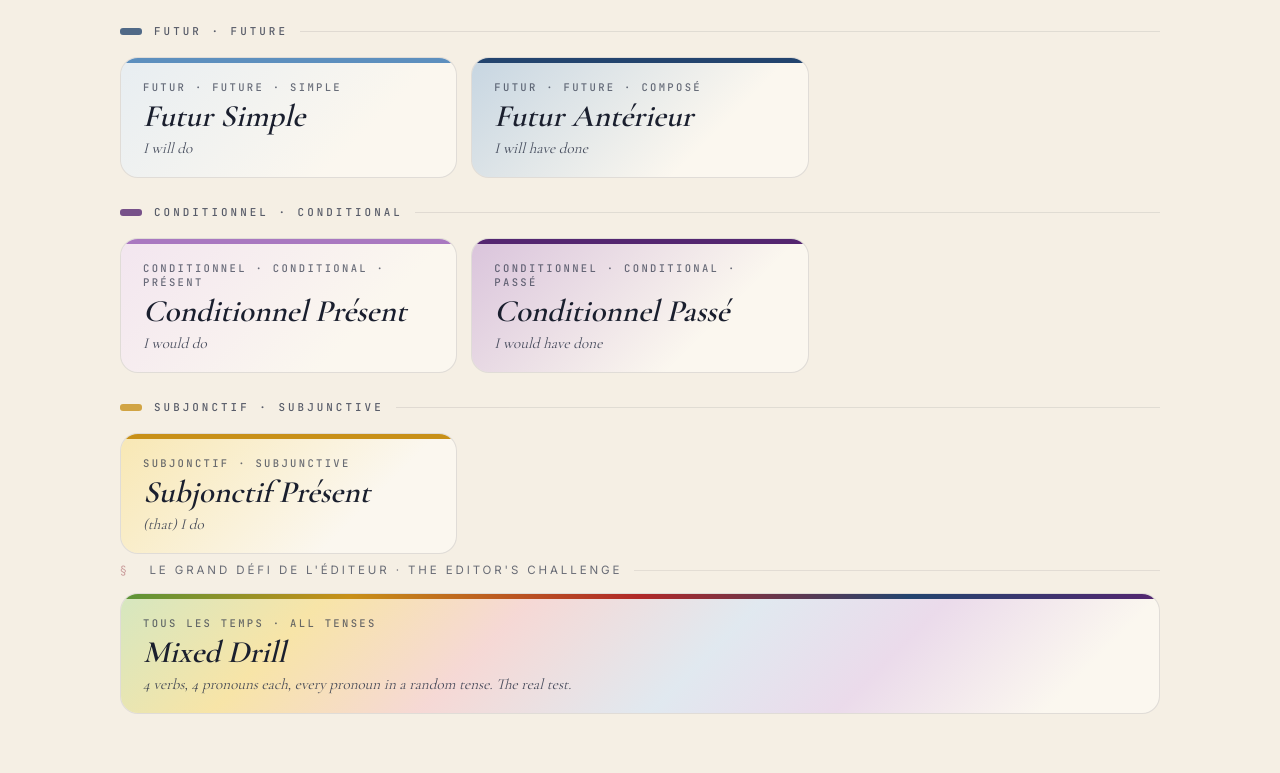
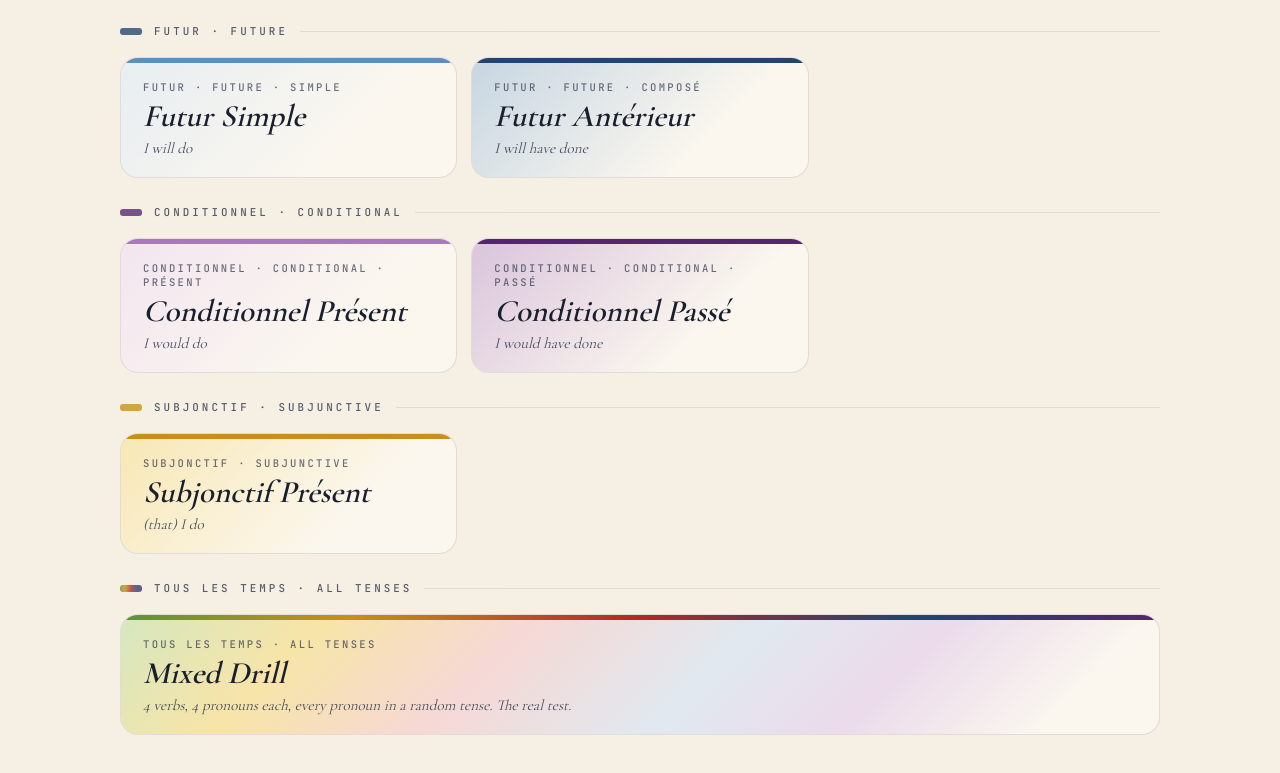
Before and after one commit to khassanboi/french-conjugation-trainer, a website: page index.html in a window 1280 px wide. Shown: the part 1363-2136 px from the top of the page. Drawn offline with nearby package versions, Linux system fonts and the light colour scheme; a web font is replaced by a local one.

Commit message:
Fold Mixed Drill into the family-rows layout
Remove the separate 'Le grand défi de l'éditeur' section header and the standalone tense-grid wrapper. Mixed now sits as one more family row at the end with a 'Tous les temps · All Tenses' label whose swatch is the same rainbow stripe as the card itself. Card still spans the full 3-column width via grid-column:1/-1.

```diff
--- a/index.html
+++ b/index.html
@@ -978,9 +978,8 @@ input.correct:focus,input.warning:focus,input.wrong:focus{
     </button>
   </div>
 
-  <div class="section-label"><span class="lbl-orn">§</span> Le grand défi de l'éditeur · The Editor's Challenge</div>
-
-  <div class="tense-grid">
+  <div class="fam-row">
+    <div class="fam-label" style="--accent:linear-gradient(90deg,#5b9438 0%,#c89018 22%,#b02828 50%,#23446e 76%,#542670 100%)">Tous les temps · All Tenses</div>
     <button class="tense-card" data-mode="mixed" onclick="startGame('mixed')" style="grid-column:1/-1">
       <div class="tense-num">Tous les temps · All Tenses</div>
       <div class="tense-name">Mixed Drill</div>
```
